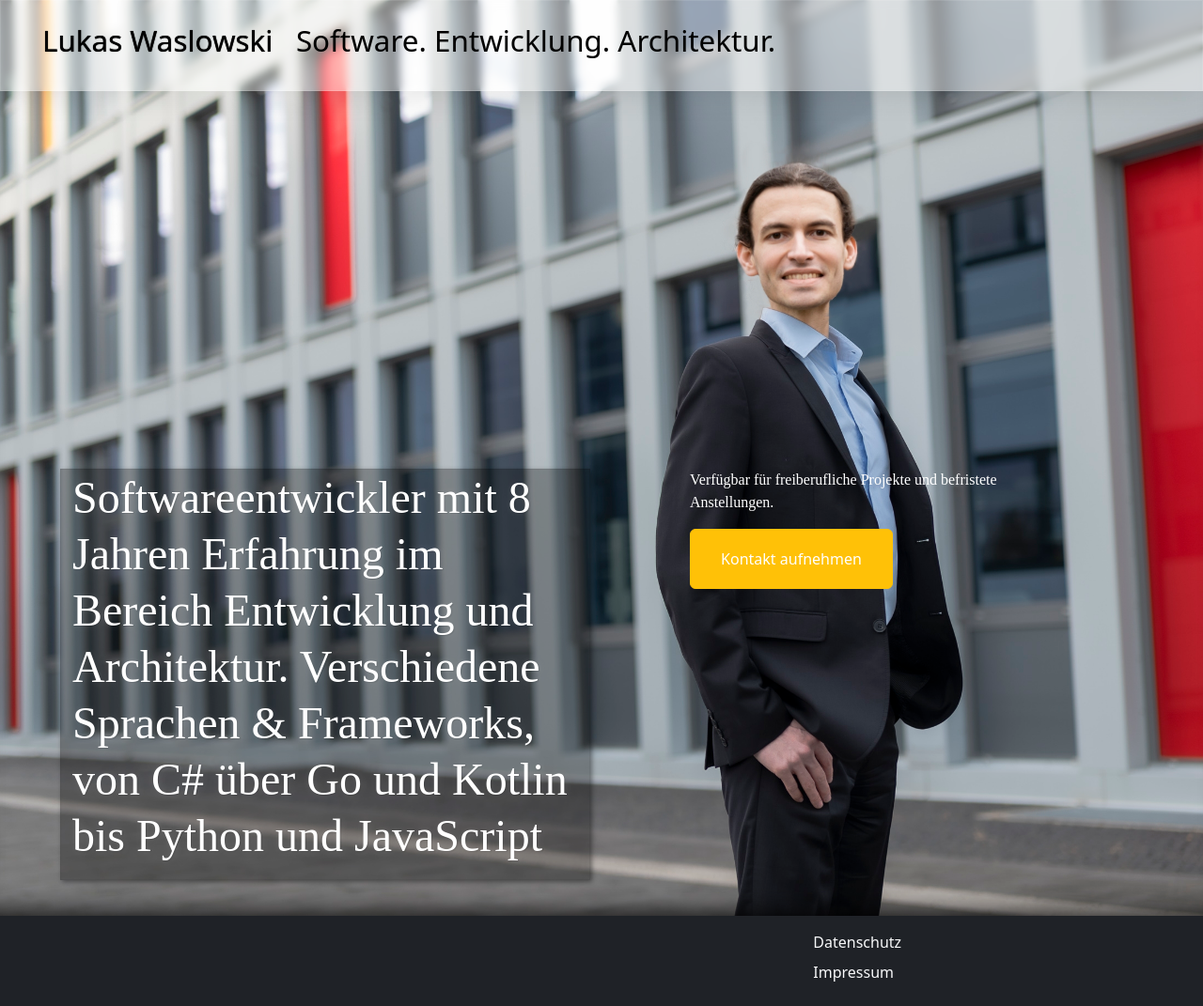
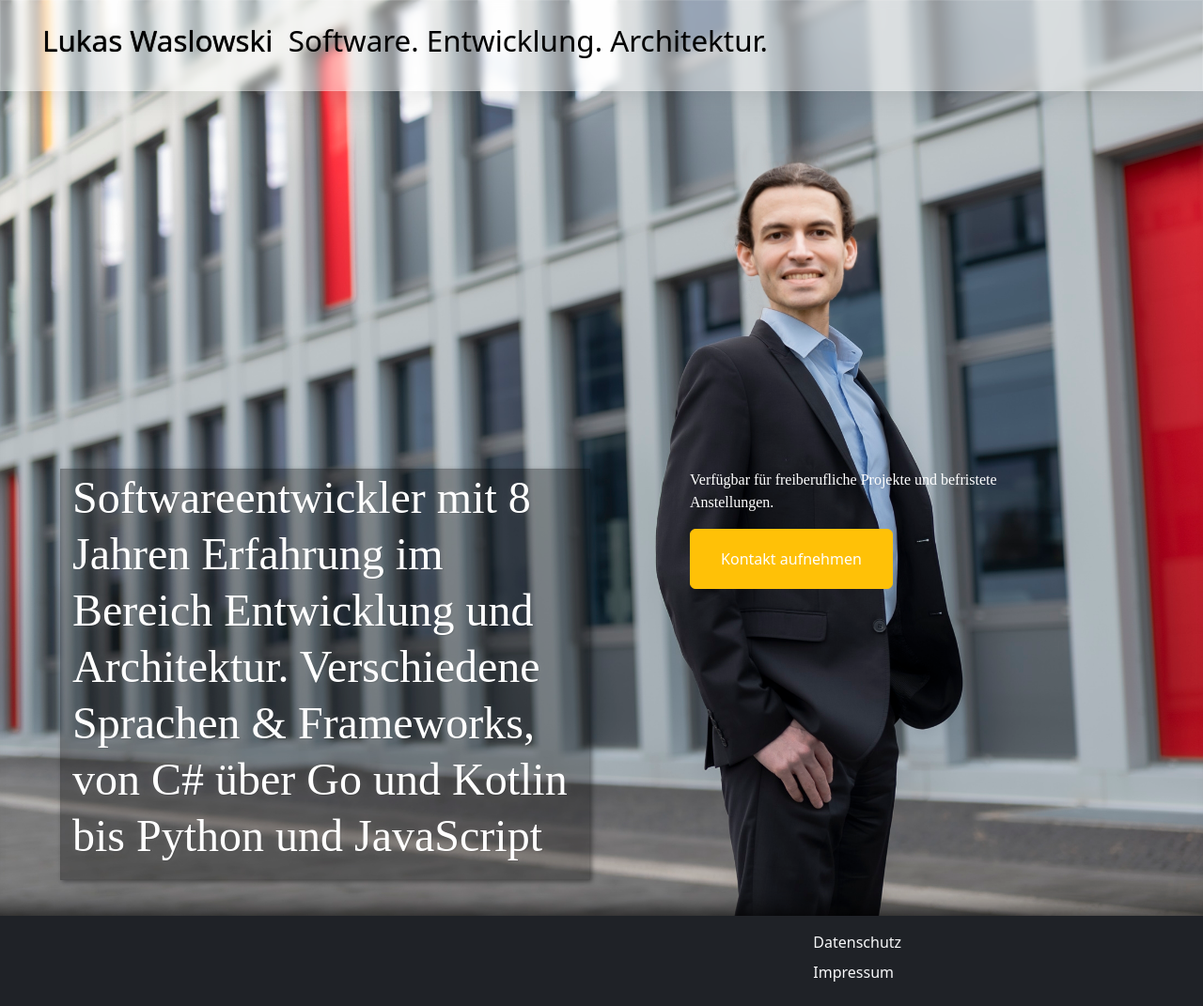
Before and after one commit to cr7pt0gr4ph7/taktgeber.it, a Jekyll site: the page built from index.html, in a window 1280 px wide. Shown: the whole page at 94% size. Built offline with Jekyll 4.4.1, drawn with Linux system fonts in a browser that asks for light colours.

Commit message:
Better adapt the page header to small screens

```diff
--- a/_sass/header/navbar.scss
+++ b/_sass/header/navbar.scss
@@ -31,23 +31,25 @@
 
 .navbar.custom-navbar-tall {
   --bs-navbar-padding-x: 2.5vw;
-  /*--bs-navbar-padding-y: 3vw;*/
-  --bs-navbar-padding-y: 2vw;
-  --bs-navbar-brand-padding-y: 0;
+  --bs-navbar-padding-y: 1vw;
+  --bs-navbar-brand-padding-y: 1vw;
 }
 
 .navbar-brand {
-  --site-title-font-font-size-value: 2;
-  font-size: calc((var(--site-title-font-font-size-value) - 1) * 1.2vw + 1rem);
+  font-size: var(--custom-navbar-font-size);
   line-height: 1.4em;
   transform: translateY(-0.18em);
+  display: flex;
+  flex-wrap: wrap;
 }
 
 .navbar-brand .title {
   font-weight: 500;
   text-shadow: 0 0 1px black;
+  font-size: calc(min(1em, 100vw / 340 * 20.08));
 }
 
 .navbar-brand .subtitle {
   text-shadow: 0 0 1px rgba(0, 0, 0, 0.1);
+  font-size: calc(min(1em, 100vw / 340 * 20.08));
 }
```
